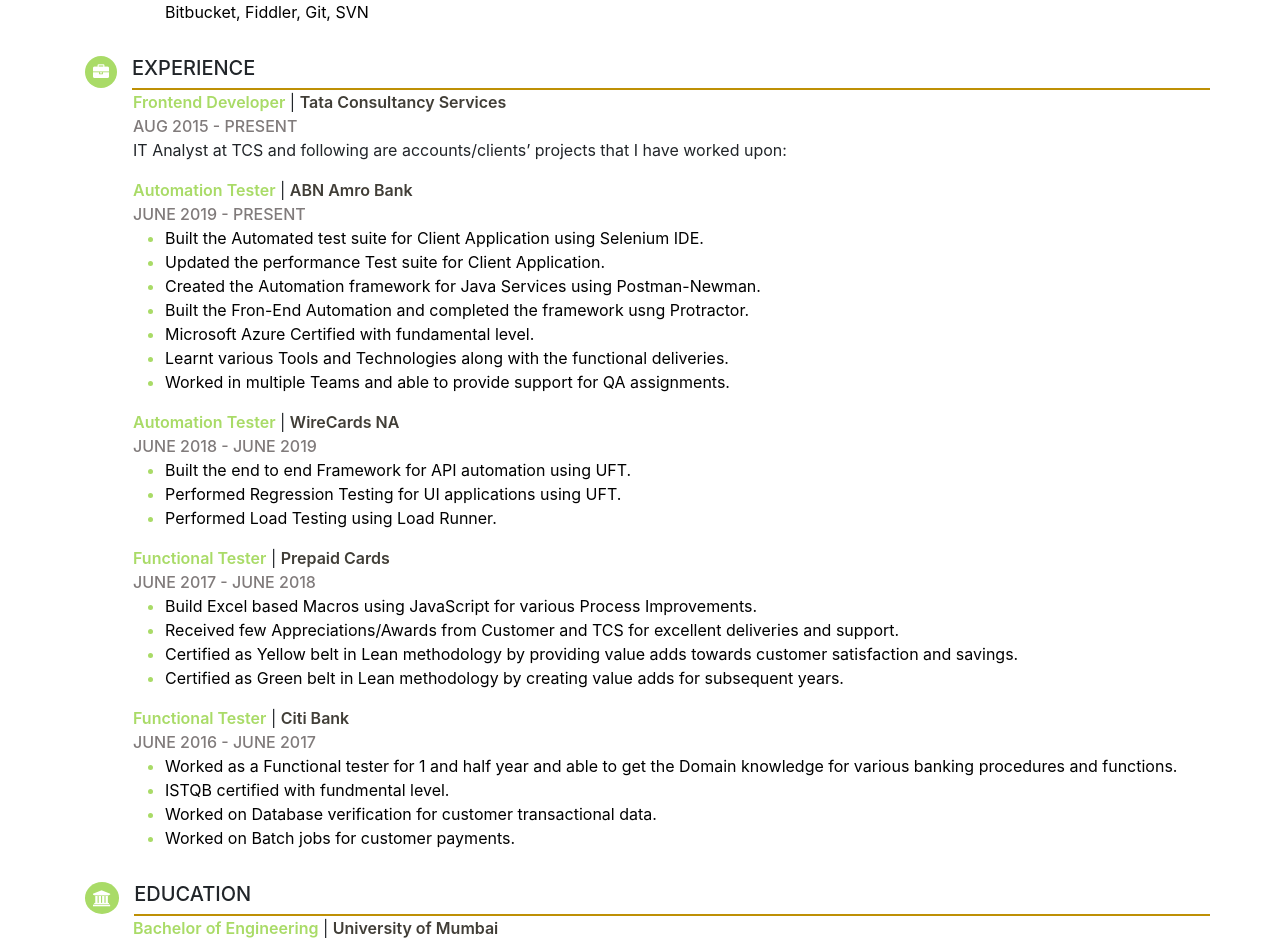
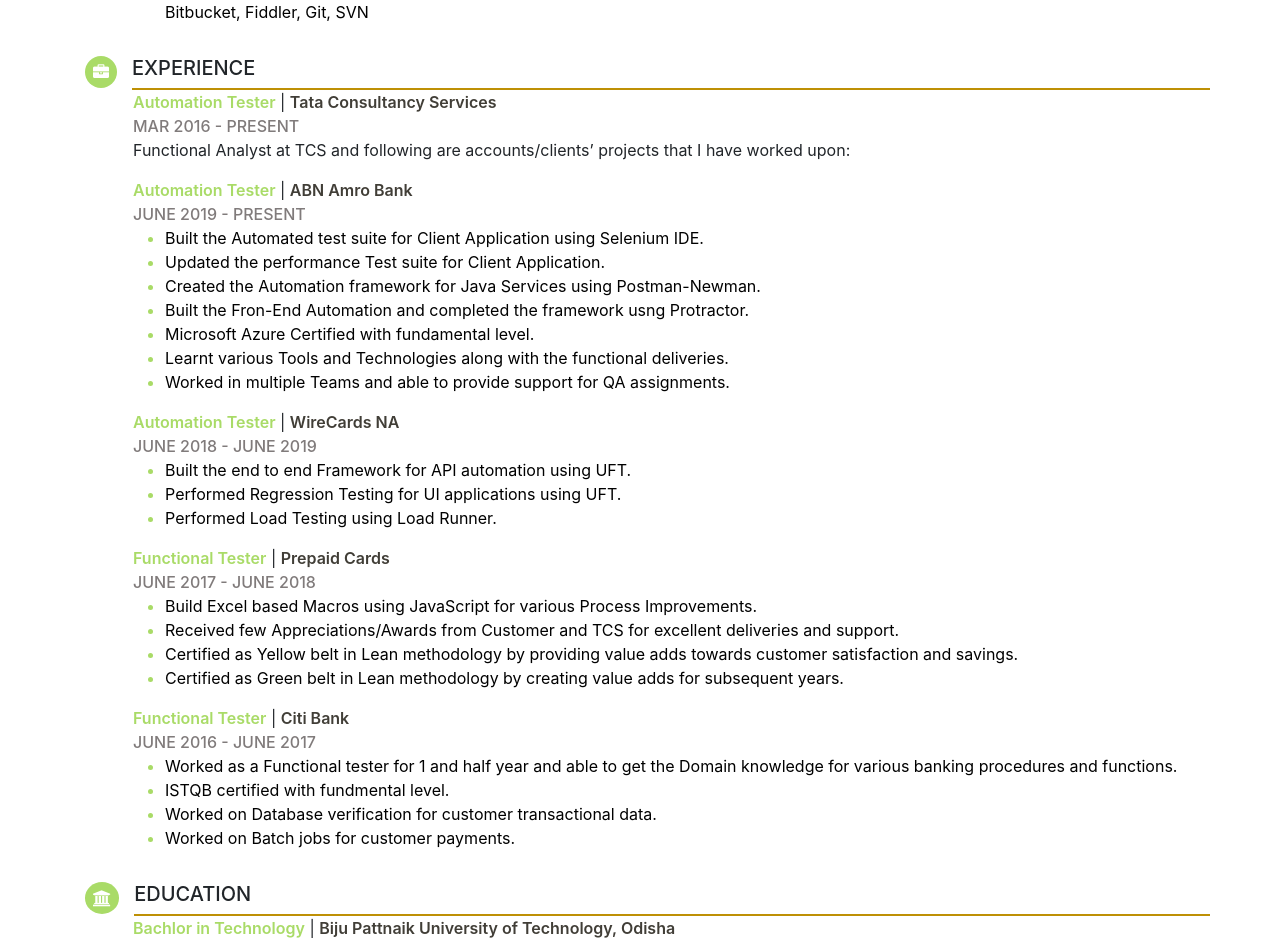
Before and after one commit to bishnupanda93/profile, a React (Create React App) app: page / in a window 1280 px wide. Shown: the part 580-1524 px from the top of the page. Built offline with nearby package versions, Linux system fonts and the light colour scheme.

Commit message:
Update Portfolio.js

```diff
--- a/src/components/Portfolio/Portfolio.js
+++ b/src/components/Portfolio/Portfolio.js
@@ -31,14 +31,14 @@
             </div>
             <div className="mt-4 pt-2">
                 <Title value="Experience" icon="fa fa-briefcase"></Title>
-                <SubTitle organisation="Tata Consultancy Services" role="Frontend Developer"></SubTitle>
-                <Tenure startDate="AUG 2015" endDate="PRESENT"></Tenure>
-                <p className={classes['summary-text']}>IT Analyst at TCS and following are accounts/clients’ projects that I have worked upon:</p>
+               <SubTitle organisation="Tata Consultancy Services" role="Automation Tester"></SubTitle>
+                <Tenure startDate="Mar 2016" endDate="PRESENT"></Tenure>
+                <p className={classes['summary-text']}>Functional Analyst at TCS and following are accounts/clients’ projects that I have worked upon:</p>
                 {experience}
             </div>
             <div className="mt-4 pt-2">
                 <Title value="Education" icon ="fa fa-university"></Title>
-                <SubTitle organisation="University of Mumbai" role="Bachelor of Engineering"></SubTitle>
+                <SubTitle organisation="Biju Pattnaik University of Technology, Odisha" role="Bachlor in Technology"></SubTitle>
                 <Tenure startDate="2011" endDate="2015"></Tenure>
             </div>
         </div>
```
